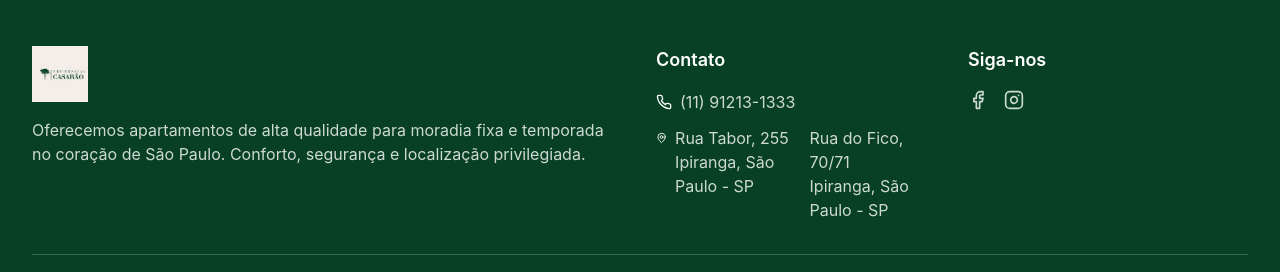
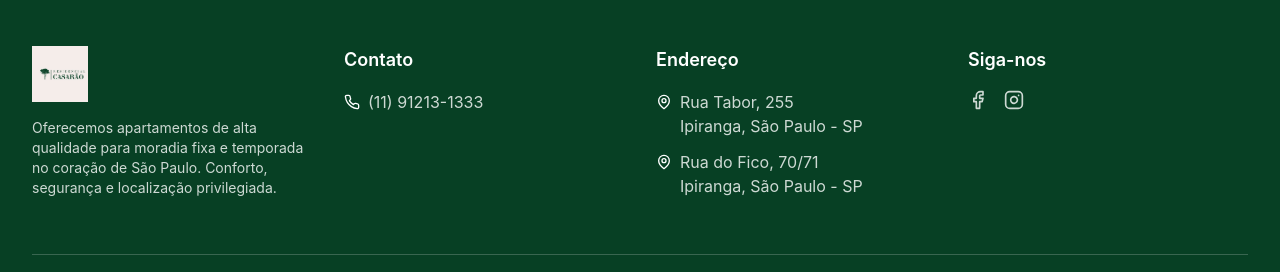
Before and after one commit to LeleooAlves/casarao-ipiranga, a React (Vite) app: page / in a window 1280 px wide. Shown: the part 2767-3039 px from the top of the page. Built offline with nearby package versions, Linux system fonts and the light colour scheme.

Commit message:
agora só falta o hover!

```diff
--- a/index.html
+++ b/index.html
@@ -2,11 +2,12 @@
 <html lang="pt-BR">
   <head>
     <meta charset="UTF-8" />
-    <link rel="icon" type="image/png" href="/logo/logo-casarao.png" />
+    <link rel="icon" type="image/jpg" href="/logo/logo-rodapé.jpg" />
     <meta name="viewport" content="width=device-width, initial-scale=1.0" />
     <meta name="theme-color" content="#074024" />
     <meta name="description" content="Casarão Ipiranga - Apartamentos para moradia fixa e temporada em São Paulo">
-    <link rel="apple-touch-icon" href="/logo/logo-casarao.png">
+    <meta property="og:image" content="/logo/Arvore.jpg" />
+    <link rel="apple-touch-icon" href="/logo/logo-rodapé.jpg">
     <link rel="manifest" href="/manifest.json">
     <title>Casarão Ipiranga - Apartamentos em São Paulo</title>
   </head>
--- a/src/components/Footer.tsx
+++ b/src/components/Footer.tsx
@@ -7,11 +7,11 @@ const Footer = React.forwardRef<HTMLDivElement>((props, ref) => {
       <div className="max-w-7xl mx-auto px-4 sm:px-6 lg:px-8 py-12">
         <div className="grid grid-cols-1 md:grid-cols-2 lg:grid-cols-4 gap-8">
           {/* Logo and Description */}
-          <div className="lg:col-span-2">
+          <div className="lg:col-span-1">
             <div className="flex items-center space-x-2 mb-4">
               <img src="/logo/logo-rodapé.jpg" alt="Casarão Ipiranga" className="h-14 w-auto" />
             </div>
-            <p className="text-white/80 mb-6">
+            <p className="text-white/80 mb-6 text-sm">
               Oferecemos apartamentos de alta qualidade para moradia fixa e temporada
               no coração de São Paulo. Conforto, segurança e localização privilegiada.
             </p>
@@ -25,12 +25,22 @@ const Footer = React.forwardRef<HTMLDivElement>((props, ref) => {
                 <Phone className="h-4 w-4" />
                 <span className="text-white/80">(11) 91213-1333</span>
               </div>
+            </div>
+          </div>
+
+          {/* Address Info */}
+          <div>
+            <h3 className="text-lg font-semibold mb-4">Endereço</h3>
+            <div className="space-y-3">
               <div className="flex items-start space-x-2">
                 <MapPin className="h-4 w-4 mt-1" />
                 <span className="text-white/80">
                   Rua Tabor, 255<br />
                   Ipiranga, São Paulo - SP
                 </span>
+              </div>
+              <div className="flex items-start space-x-2">
+                <MapPin className="h-4 w-4 mt-1" />
                 <span className="text-white/80">
                   Rua do Fico, 70/71<br />
                   Ipiranga, São Paulo - SP
--- a/src/components/Header.tsx
+++ b/src/components/Header.tsx
@@ -17,12 +17,18 @@ const Header: React.FC = () => {
   useEffect(() => {
     const controlNavbar = () => {
       if (typeof window !== 'undefined') {
-        if (window.scrollY === 0) {
+        const currentScrollY = window.scrollY;
+        const scrollThreshold = 100; // Pixels para rolar antes de ocultar/mostrar
+
+        if (currentScrollY > lastScrollY && currentScrollY > scrollThreshold) {
+          // Esconder navbar ao rolar para baixo e passar do limite
+          setIsVisible(false);
+        } else if (currentScrollY < lastScrollY || currentScrollY <= scrollThreshold) {
+          // Mostrar navbar ao rolar para cima, ou quando estiver perto do topo da página
           setIsVisible(true);
-        } else {
-          setIsVisible(false);
         }
-        setLastScrollY(window.scrollY);
+
+        setLastScrollY(currentScrollY);
       }
     };
 
@@ -89,7 +95,7 @@ const Header: React.FC = () => {
         </div>
 
         {/* Mobile Header */}
-        <div className="md:hidden flex items-center justify-between py-6">
+        <div className="md:hidden flex items-center justify-between py-6 px-4">
           {/* Logo (Mobile) */}
           <img src="/logo/logo-casarao.png" alt="Casarão Ipiranga" className="h-28 w-auto" />
           {/* Mobile menu button (Hamburger) */}
--- a/src/pages/Home.tsx
+++ b/src/pages/Home.tsx
@@ -69,9 +69,9 @@ const Home: React.FC = () => {
     <div
       className="min-h-screen"
       style={{
-        backgroundImage: 'url(https://images.unsplash.com/photo-1560448204-e02f11c3d0e2?w=1920&h=1080&fit=crop)',
+        backgroundImage: 'url(/background/Home.jpeg)',
         backgroundAttachment: 'fixed',
-        backgroundSize: 'auto 100%',
+        backgroundSize: 'cover',
         backgroundPosition: 'center',
         backgroundColor: '#FFFDFA' // Fundo base caso a imagem não carregue ou para complementar
       }}
```
Also changed, not shown: public/background/Home.jpeg (added), public/logo/Arvore.jpg (added).
